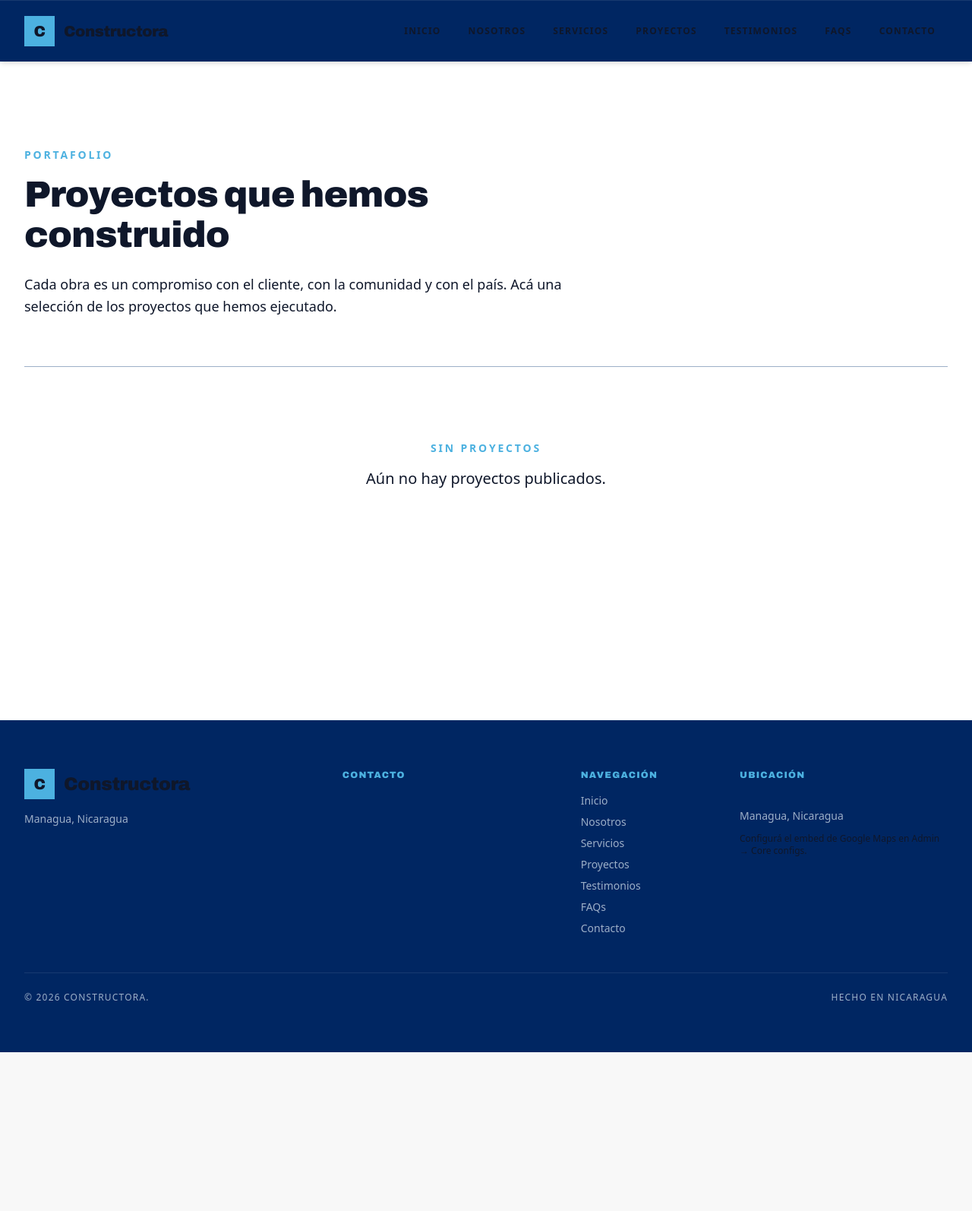
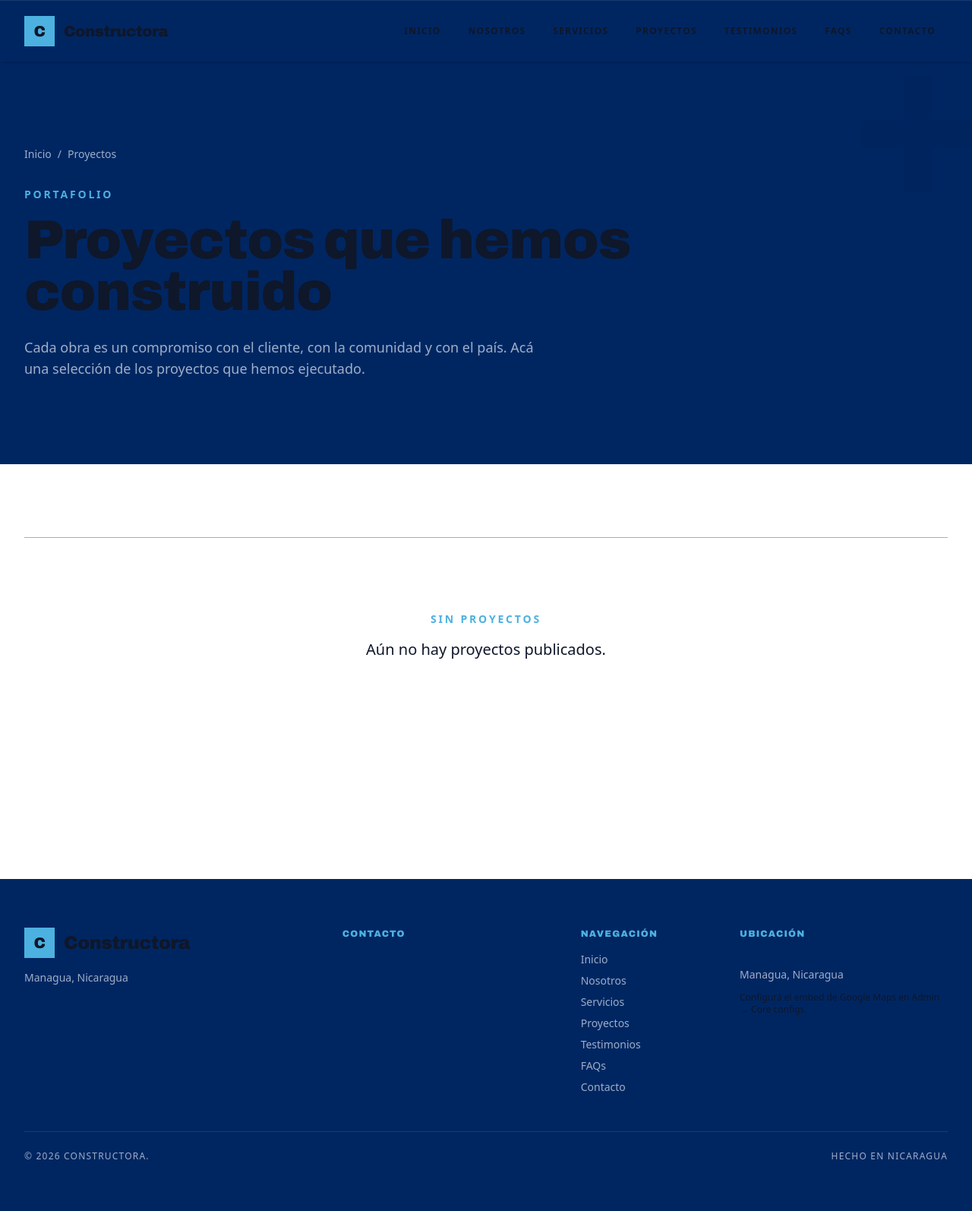
Before and after one commit to devbenja/cms-django, a Django app: page /proyectos/ in a window 1280 px wide. Shown: the part 16-1610 px from the top of the page at 76% size. Before the commit the page ends 1401 px from the top, so only its background shows below. Run offline with Django 5.2, Linux system fonts and the light colour scheme; data comes from the database, SQL or seed files in the repository; data that the repository does not hold is empty; some libraries are stand-ins or nearby versions.

Commit message:
feat(ui): cabecera editorial oscura + indices en listado de Proyectos
Hero consistente con las demas paginas (marca fantasma, breadcrumb) y
numeracion grande por obra para reforzar el tono editorial.

Co-Authored-By: Claude Opus 4.8 <noreply@anthropic.com>

```diff
--- a/templates/portfolio/work_list.html
+++ b/templates/portfolio/work_list.html
@@ -1,39 +1,68 @@
 {% extends 'base.html' %}
 
 {% block title %}Proyectos — {{ site_config.site_name|default:"Constructora" }}{% endblock %}
+{% block meta_description %}Selección de obras ejecutadas: edificación, obra civil e infraestructura.{% endblock %}
 
 {% block content %}
-<section class="max-w-7xl mx-auto px-4 sm:px-6 lg:px-8 py-20 md:py-28">
-  <div class="mb-16 max-w-3xl">
-    <p class="eyebrow text-cms-brand-secondary mb-4">Portafolio</p>
-    <h1 class="h-section text-cms-text-primary mb-6">Proyectos que hemos construido</h1>
-    <p class="text-lg text-text-cms-text-secondary leading-relaxed">
-      Cada obra es un compromiso con el cliente, con la comunidad y con el país. Acá una selección de los proyectos que hemos ejecutado.
+<!-- ============================================================
+     Cabecera editorial
+     ============================================================ -->
+<section class="relative bg-cms-surface-dark text-cms-text-inverse overflow-hidden">
+  <span aria-hidden="true"
+        class="ghost-mark absolute -top-10 -right-4 md:-right-6 text-[10rem] md:text-[18rem] text-cms-text-inverse opacity-5">
+    &plus;
+  </span>
+
+  <div class="relative max-w-7xl mx-auto px-4 sm:px-6 lg:px-8 py-20 md:py-28">
+    <nav aria-label="Breadcrumb" class="mb-8">
+      <ol class="flex items-center gap-2 text-sm text-cms-border">
+        <li><a href="/" class="hover:text-cms-brand-secondary transition-colors">Inicio</a></li>
+        <li aria-hidden="true">/</li>
+        <li class="text-cms-text-inverse">Proyectos</li>
+      </ol>
+    </nav>
+
+    <p class="eyebrow mb-4">Portafolio</p>
+    <h1 class="h-display max-w-4xl">Proyectos que hemos construido</h1>
+    <p class="text-lg text-cms-border max-w-2xl mt-6">
+      Cada obra es un compromiso con el cliente, con la comunidad y con el país.
+      Acá una selección de los proyectos que hemos ejecutado.
     </p>
   </div>
+</section>
 
+<!-- ============================================================
+     Listado editorial (layout alternado + indices)
+     ============================================================ -->
+<section class="max-w-7xl mx-auto px-4 sm:px-6 lg:px-8 py-16 md:py-24">
   {% if works %}
-    <div class="space-y-16 md:space-y-24">
+    <div class="space-y-16 md:space-y-28">
       {% for work in works %}
-        {# Layout alternado: impar = foto izquierda, par = foto derecha #}
-        <article class="grid grid-cols-1 md:grid-cols-12 gap-8 items-center {% if forloop.counter0|divisibleby:2 %}md:flex-row-reverse{% endif %}">
+        <article class="grid grid-cols-1 md:grid-cols-12 gap-8 items-center">
           <div class="md:col-span-7 {% if forloop.counter0|divisibleby:2 %}md:col-start-6{% endif %}">
             <a href="{% url 'portfolio_detail' work.slug %}" class="block group">
               <div class="aspect-[4/3] overflow-hidden bg-cms-surface-alt">
                 {% if work.display_cover %}
-                  <img src="{{ work.display_cover.image.url }}" alt="{{ work.display_cover.alt_text }}" class="w-full h-full object-cover group-hover:scale-105 transition-transform duration-700">
+                  <img src="{{ work.display_cover.image.url }}" alt="{{ work.display_cover.alt_text }}"
+                       class="w-full h-full object-cover group-hover:scale-105 transition-transform duration-700">
                 {% endif %}
               </div>
             </a>
           </div>
           <div class="md:col-span-4 {% if forloop.counter0|divisibleby:2 %}md:col-start-1 md:row-start-1{% endif %}">
-            <p class="eyebrow text-cms-brand-secondary mb-3 font-data">{{ work.category.name }} · {{ work.year }}</p>
+            <div class="flex items-baseline gap-4 mb-3">
+              <span class="ghost-mark text-4xl md:text-5xl text-cms-brand-secondary opacity-40 leading-none">
+                {{ forloop.counter|stringformat:"02d" }}
+              </span>
+              <p class="eyebrow text-cms-brand-secondary font-data">{{ work.category.name }} · {{ work.year }}</p>
+            </div>
             <h2 class="h-card text-cms-text-primary mb-3">
               <a href="{% url 'portfolio_detail' work.slug %}" class="hover:text-cms-brand-primary transition-colors">{{ work.title }}</a>
             </h2>
             <p class="text-text-cms-text-secondary mb-4 leading-relaxed">{{ work.description_short|default:"" }}</p>
             <p class="text-sm text-text-cms-text-muted font-data mb-6">{{ work.location }}</p>
-            <a href="{% url 'portfolio_detail' work.slug %}" class="link-underline font-semibold text-cms-brand-primary text-sm uppercase tracking-widest">
+            <a href="{% url 'portfolio_detail' work.slug %}"
+               class="link-underline font-semibold text-cms-brand-primary text-sm uppercase tracking-widest">
               Ver proyecto →
             </a>
           </div>
```
